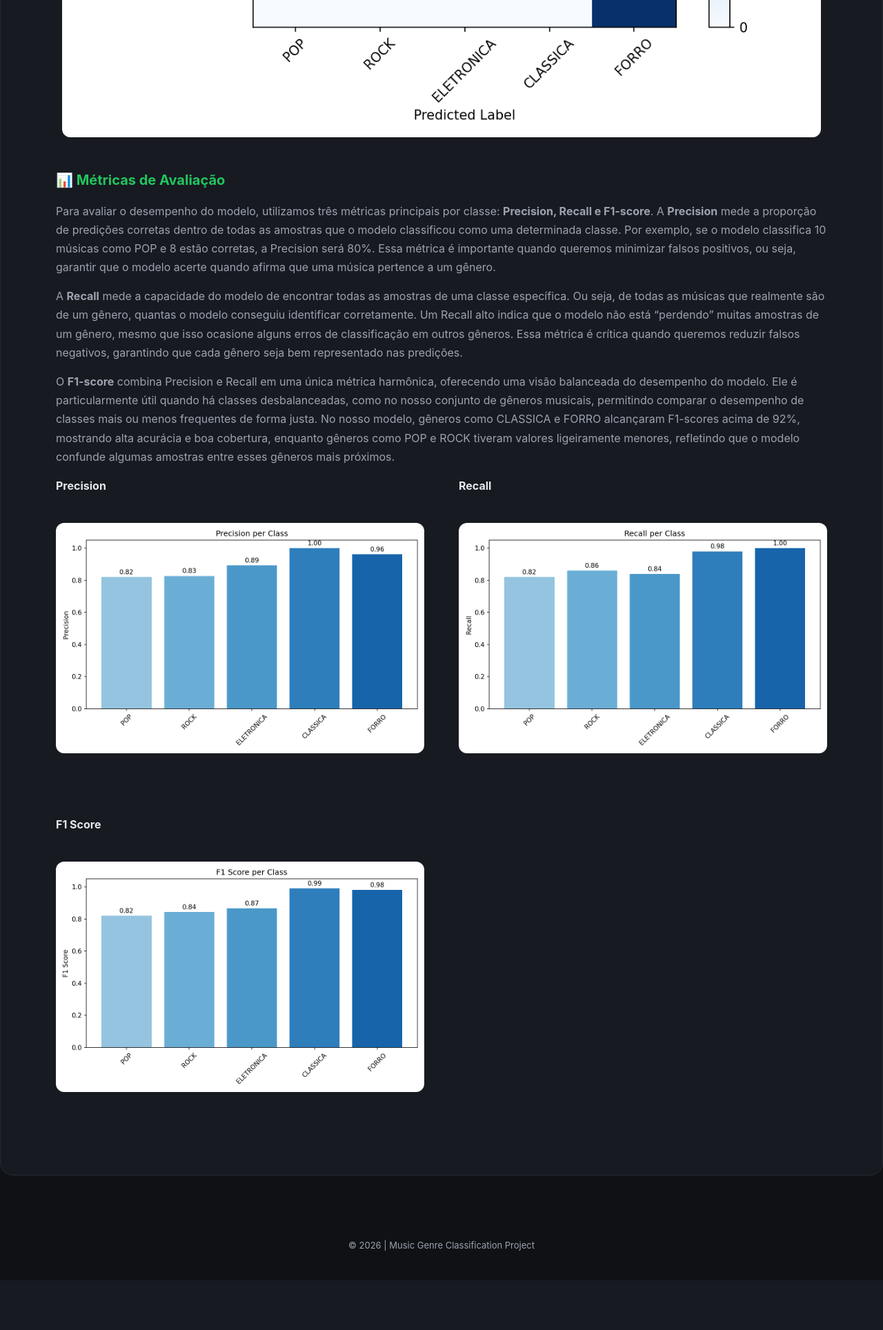
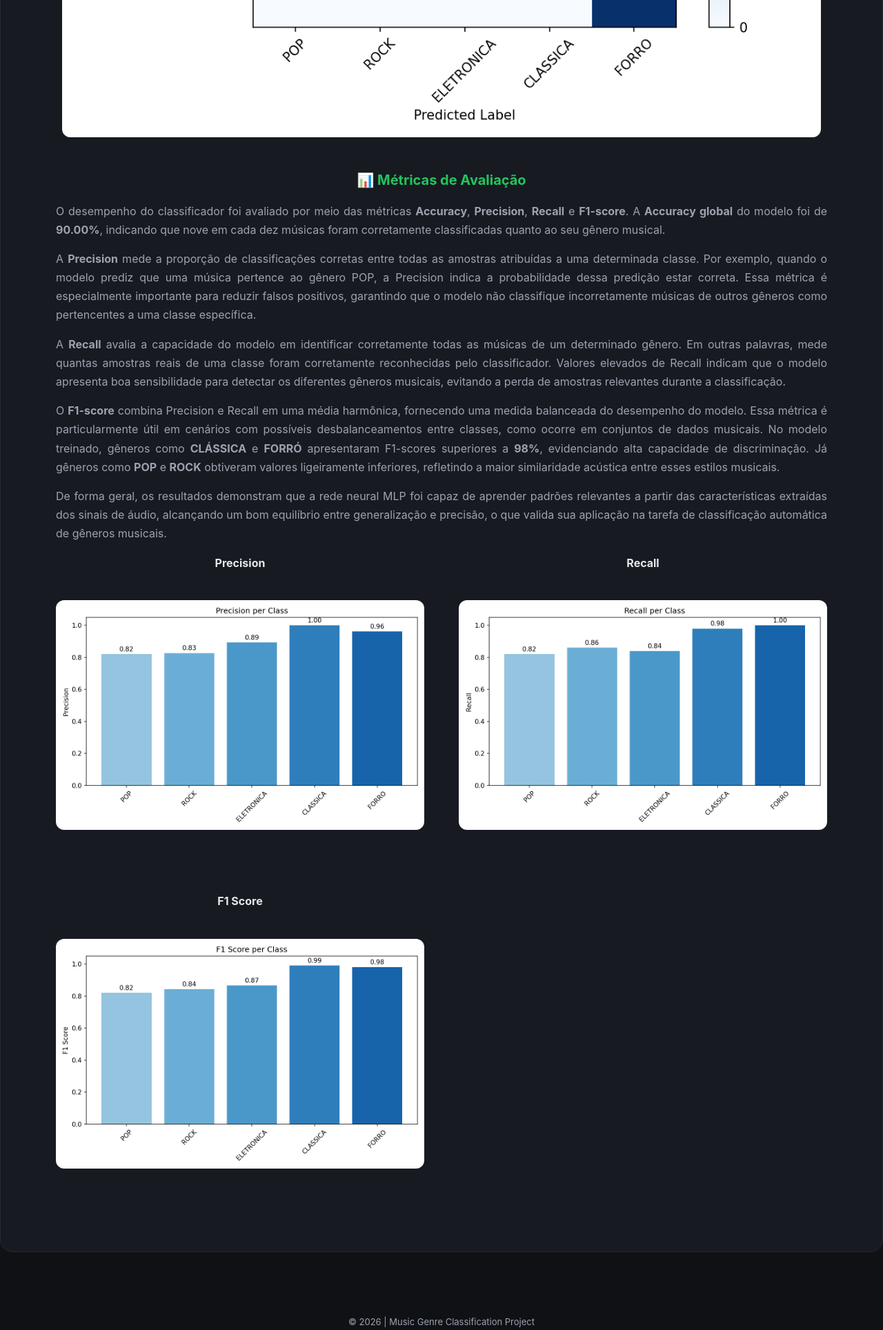
Before and after one commit to Ruanrodrigues20/music-genre-classifier, a FastAPI app: page /results in a window 1280 px wide. Shown: the part 1824-3752 px from the top of the page at 69% size. Before the commit the page ends 3637 px from the top, so only its background shows below. Run offline with FastAPI, Linux system fonts and the light colour scheme.

Commit message:
update page results

```diff
--- a/music_genre_classifier/api/templates/pages/results.html
+++ b/music_genre_classifier/api/templates/pages/results.html
@@ -46,38 +46,52 @@
         </section>
 
         <!-- MÉTRICAS -->
-        <section>
-            <h3>📊 Métricas de Avaliação</h3>
+        <section style="text-align: justify;">
+            <h3 style="text-align: center;">📊 Métricas de Avaliação</h3>
 
-            <!-- TEXTO EXPLICATIVO -->
             <p>
-                Para avaliar o desempenho do modelo, utilizamos três métricas principais por classe: <strong>Precision,
-                    Recall e F1-score</strong>. A <strong>Precision</strong> mede a proporção de predições corretas
-                dentro de todas as amostras que o modelo classificou como uma determinada classe. Por exemplo, se o
-                modelo classifica 10 músicas como POP e 8 estão corretas, a Precision será 80%. Essa métrica é
-                importante quando queremos minimizar falsos positivos, ou seja, garantir que o modelo acerte quando
-                afirma que uma música pertence a um gênero.
+                O desempenho do classificador foi avaliado por meio das métricas
+                <strong>Accuracy</strong>, <strong>Precision</strong>, <strong>Recall</strong> e
+                <strong>F1-score</strong>. A <strong>Accuracy global</strong> do modelo foi de
+                <strong>90.00%</strong>, indicando que nove em cada dez músicas foram corretamente
+                classificadas quanto ao seu gênero musical.
             </p>
+
             <p>
-                A <strong>Recall</strong> mede a capacidade do modelo de encontrar todas as amostras de uma classe
-                específica. Ou seja, de todas as músicas que realmente são de um gênero, quantas o modelo conseguiu
-                identificar corretamente. Um Recall alto indica que o modelo não está “perdendo” muitas amostras de um
-                gênero, mesmo que isso ocasione alguns erros de classificação em outros gêneros. Essa métrica é crítica
-                quando queremos reduzir falsos negativos, garantindo que cada gênero seja bem representado nas
-                predições.
+                A <strong>Precision</strong> mede a proporção de classificações corretas entre todas as
+                amostras atribuídas a uma determinada classe. Por exemplo, quando o modelo prediz que uma
+                música pertence ao gênero POP, a Precision indica a probabilidade dessa predição estar correta.
+                Essa métrica é especialmente importante para reduzir falsos positivos, garantindo que o modelo
+                não classifique incorretamente músicas de outros gêneros como pertencentes a uma classe específica.
             </p>
+
             <p>
-                O <strong>F1-score</strong> combina Precision e Recall em uma única métrica harmônica, oferecendo uma
-                visão balanceada do desempenho do modelo. Ele é particularmente útil quando há classes desbalanceadas,
-                como no nosso conjunto de gêneros musicais, permitindo comparar o desempenho de classes mais ou menos
-                frequentes de forma justa. No nosso modelo, gêneros como CLASSICA e FORRO alcançaram F1-scores acima de
-                92%, mostrando alta acurácia e boa cobertura, enquanto gêneros como POP e ROCK tiveram valores
-                ligeiramente menores, refletindo que o modelo confunde algumas amostras entre esses gêneros mais
-                próximos.
+                A <strong>Recall</strong> avalia a capacidade do modelo em identificar corretamente todas as
+                músicas de um determinado gênero. Em outras palavras, mede quantas amostras reais de uma classe
+                foram corretamente reconhecidas pelo classificador. Valores elevados de Recall indicam que o
+                modelo apresenta boa sensibilidade para detectar os diferentes gêneros musicais, evitando a perda
+                de amostras relevantes durante a classificação.
+            </p>
+
+            <p>
+                O <strong>F1-score</strong> combina Precision e Recall em uma média harmônica, fornecendo uma
+                medida balanceada do desempenho do modelo. Essa métrica é particularmente útil em cenários com
+                possíveis desbalanceamentos entre classes, como ocorre em conjuntos de dados musicais.
+                No modelo treinado, gêneros como <strong>CLÁSSICA</strong> e <strong>FORRÓ</strong> apresentaram
+                F1-scores superiores a <strong>98%</strong>, evidenciando alta capacidade de discriminação.
+                Já gêneros como <strong>POP</strong> e <strong>ROCK</strong> obtiveram valores ligeiramente
+                inferiores, refletindo a maior similaridade acústica entre esses estilos musicais.
+            </p>
+
+            <p>
+                De forma geral, os resultados demonstram que a rede neural MLP foi capaz de aprender padrões
+                relevantes a partir das características extraídas dos sinais de áudio, alcançando um bom
+                equilíbrio entre generalização e precisão, o que valida sua aplicação na tarefa de
+                classificação automática de gêneros musicais.
             </p>
 
             <!-- GRÁFICOS -->
-            <div class="metrics-grid">
+            <div class="metrics-grid" style="text-align: center;">
 
                 <div>
                     <h4>Precision</h4>
```
